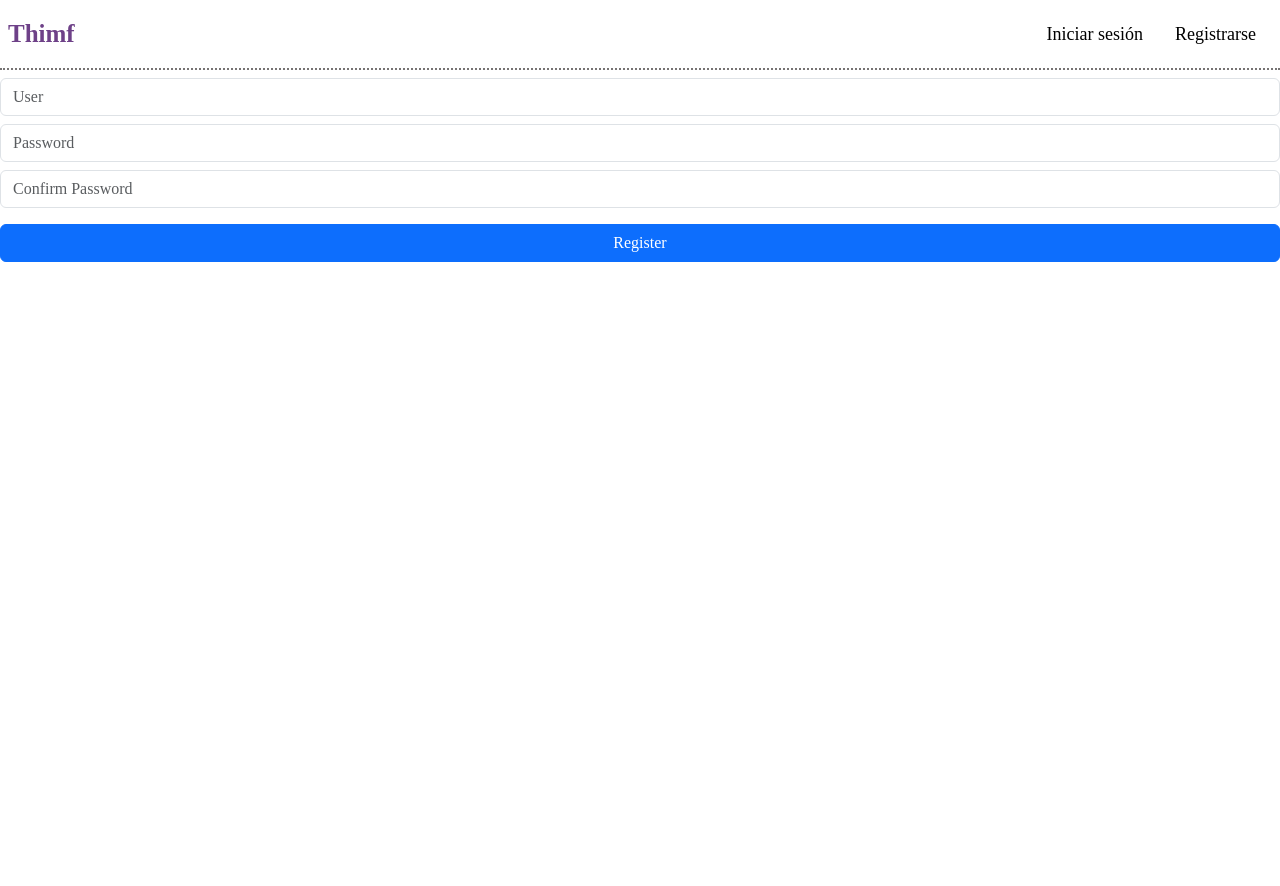
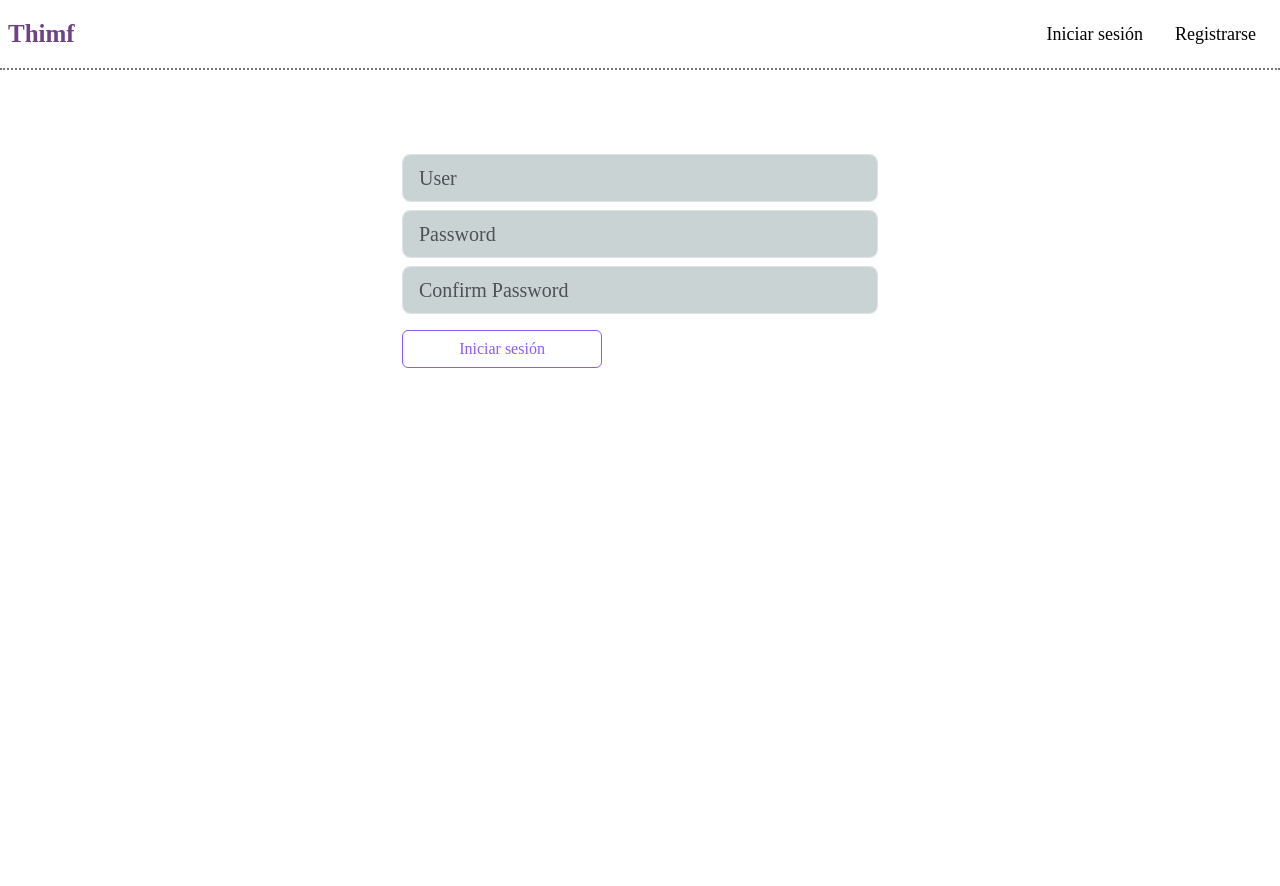
Before and after one commit to Nahuelssasad/thimf, a Flask app: page /register in a window 1280 px wide. Before the commit the page ends 262 px from the top, so only its background shows below. Run offline with Flask 3, Linux system fonts and the light colour scheme.

Commit message:
I finish my styles in login and register.

```diff
--- a/app.py
+++ b/app.py
@@ -54,13 +54,13 @@ def login():
         #Ensure username was submitted
         if not request.form.get("username"):
             flash("Debe ingresar un nombre de usuario")
-            return redirect(url_for("login"))
+            return render_template("login.html",class_error='alert-warning')
 
 
         #Ensure password was submitted
         if not request.form.get("password"):
             flash("Debe ingresar una contraseña")
-            return redirect(url_for("login"))
+            return render_template("login.html",class_error='alert-warning')
 
 
         #Connect to db
@@ -77,7 +77,7 @@ def login():
             #check password
                 if  not check_password_hash(result['hash_password'],request.form.get('password')):
                     flash("Contraseña incorrecta")
-                    return render_template("login.html")
+                    return render_template("login.html",class_error='alert-warning')
 
                 #remember user has logged in
                 session['id'] = result['id']
@@ -88,7 +88,7 @@ def login():
                 return redirect("/")
             else:
                 flash("Tienes que registrarte")
-                return render_template("login.html")
+                return render_template("login.html",class_error='alert-warning')
 
 
 
@@ -124,37 +124,38 @@ def register():
 
         #validation username
         if  not username :
+
             flash('Missing username','error')
-            return render_template('register.html')
+            return render_template('register.html',class_error='alert-warning')
         #Validation length username
         if len(username) < 3:
-            flash('username must have 3 or more characters')
-            return render_template('register.html')
+            flash('username must have 3 or more characters',class_error='alert-warning')
+            return render_template('register.html',class_error='alert-warning')
         #validation password
         if not password:
             flash('Missing password','error')
-            return render_template('register.html')
+            return render_template('register.html',class_error='alert-warning')
         if len(password) < 8 :
             flash('Password must have 8 or more characters')
 
-            return render_template('register.html')
+            return render_template('register.html',class_error='alert-warning')
 
         #Validation confirmation
         if not confirmation :
             flash('Must confirm your password')
 
-            return render_template('register.html')
+            return render_template('register.html',class_error='alert-warning')
         #Verification password is equal confirmation
         if confirmation != password :
             flash('Password is not equal to confirmation ','error')
 
-            return render_template('register.html')
+            return render_template('register.html',class_error='alert-warning')
         #Verification users existed
         with sqlite3.connect('thimf.db') as con :
             db = con.cursor()
             existing_user = db.execute('SELECT * FROM users WHERE username = ?', (username,)).fetchone()
             if existing_user :
-                flash('Username already exists','error')
+                flash('Username already exists','error',class_error='alert-warning')
 
                 return render_template('register.html')
             #insert a new user in database
@@ -164,12 +165,12 @@ def register():
                 db.execute('INSERT INTO users(username,hash_password) VALUES (?,?)', (username, generate_password_hash(password)))
                 flash('Account created sucessfully!!You can now log in','success')
 
-                return redirect(url_for('login'))
+                return render_template('register.html',class_error='alert-success')
 
             except Exception as e:
                 flash('Error try create the account.Try again',)
 
-                return render_template("register.html")
+                return render_template("register.html",class_error='alert-warning')
 
 
     #Get information of register
--- a/static/styles.css
+++ b/static/styles.css
@@ -1,6 +1,8 @@
 
 *{
     font-family: 'Times New Roman', Times, serif;
+    overflow-x: hidden;
+
 }
 
 
@@ -51,3 +53,41 @@ ul {
     list-style-type: none;
 
 }
+#form
+{
+    max-width: 500px;
+    height: 100vh;
+
+
+}
+#form form{
+
+    margin-top: 60px;
+}
+form input{
+    background-color: #cad3d4 !important;
+    margin-top: 7px;
+}
+
+form input:hover{
+    border-color: #8b5cf6 !important;
+}
+form input:focus{
+    border-color: #8b5cf6 !important;
+    box-shadow: 0 0 0 0.2rem rgba(139, 92, 246, 0.25) !important;
+    outline: none !important;
+}
+button{
+    max-width: 200px;
+}
+
+.btn-outline-primary {
+    color: #8b5cf6;
+    border-color: #8b5cf6;
+}
+
+.btn-outline-primary:hover {
+    background-color: #8b5cf6;
+    border-color: #8b5cf6;
+    color: white;
+}
--- a/templates/register.html
+++ b/templates/register.html
@@ -4,24 +4,23 @@
 {% block main %}
 
 
-{% for message in get_flashed_messages() %}
-            <div class="alert alert-info">{{ message }}</div>
-{% endfor %}
 
 
+    <div class="container-fluid d-flex justify-content-center align-items-center  ">
+        <div id = "form" class="container mt-3" >
+        <form action="/register" method="post" >
 
-<form action="/register" method="post">
+            <input type="text" name="username" placeholder="User" class="form-control my-2 form-control-lg" autocomplete="off" >
+            <input type="password" name="password" placeholder="Password" class="form-control my-2 form-control-lg" autocomplete="off">
+            <input type="password" name="confirmation" placeholder="Confirm Password" class=" form-control form-control-lg my-2" autocomplete="off" >
+            {% for message in get_flashed_messages() %}
+                <div class="alert {{ class_error }}">{{ message }}</div>
+            {% endfor %}
 
-    <input type="text" name="username" placeholder="User" class="form-control my-2" autocomplete="off" >
-    <input type="password" name="password" placeholder="Password" class="form-control my-2" autocomplete="off">
-    <input type="password" name="confirmation" placeholder="Confirm Password" class="form-control my-2" autocomplete="off" >
-    <button type="submit" class="btn btn-primary w-100 my-2">Register</button>
+            <button type="submit" class="btn btn-outline-primary w-100 my-2">Iniciar sesión</button>
 
-</form>
-
-
-
-
-
+        </form>
+        </div>
+    </div>
 
 {% endblock %}
```
Also changed, not shown: templates/login.html (+12 -13 lines), thimf.db, 2 other files.
